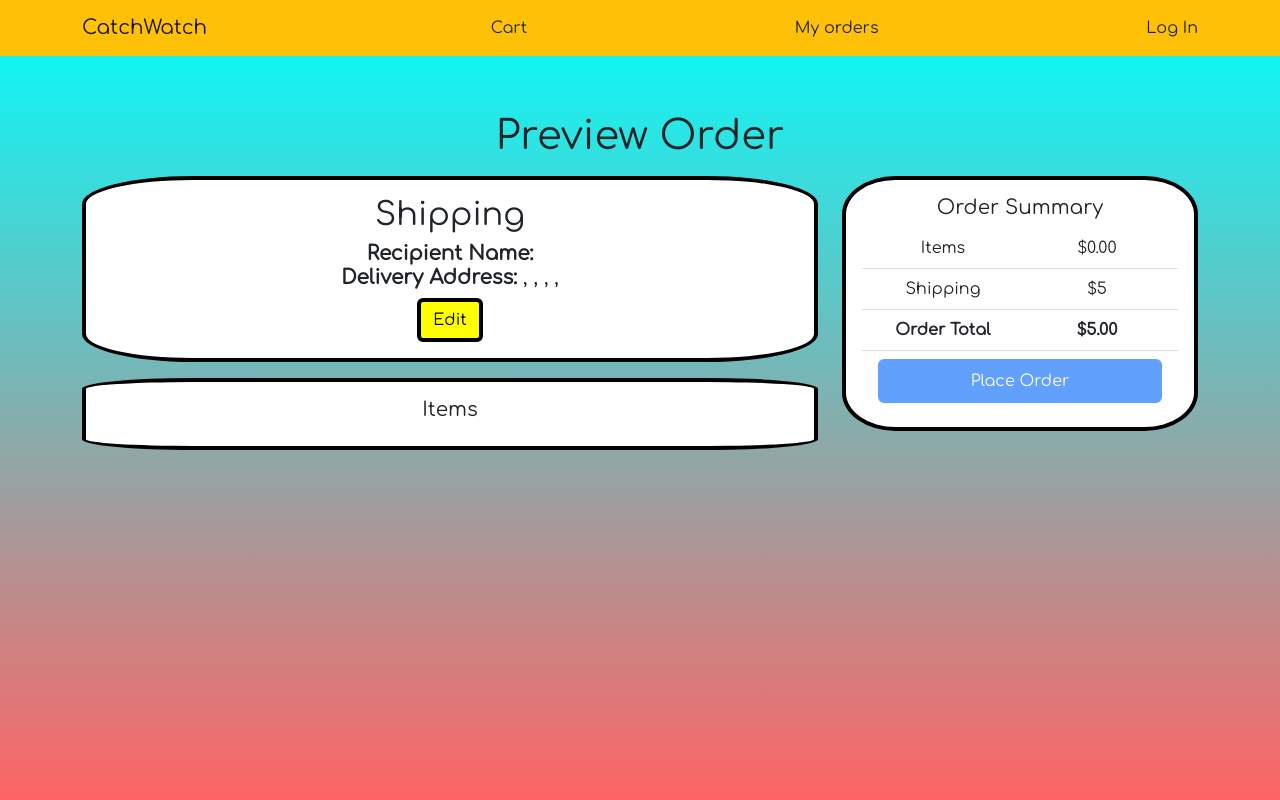
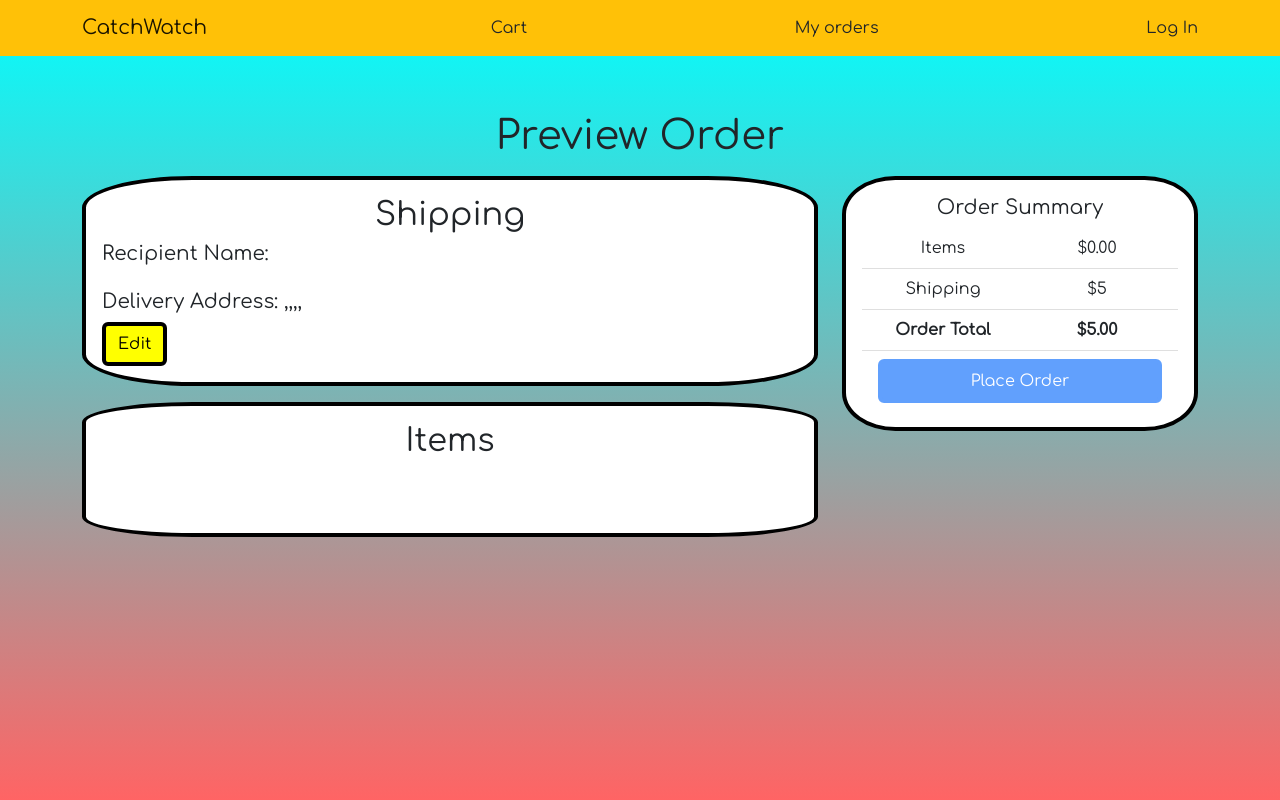
Before and after one commit to arajv11/NJITMilestone3, a React (Create React App) app in the folder frontend/: page /placeorder in a window 1280 px wide. Built offline with nearby package versions, Linux system fonts and the light colour scheme.

Commit message:
format order preview page

```diff
--- a/frontend/src/index.css
+++ b/frontend/src/index.css
@@ -84,3 +84,11 @@ h2 {
 .badge {
   font-size: 1rem;
 }
+
+.max-width {
+  max-width: 25%;
+}
+
+.align-left {
+  text-align: left;
+}
--- a/frontend/src/pages/PlaceOrderPage.js
+++ b/frontend/src/pages/PlaceOrderPage.js
@@ -80,15 +80,14 @@ export default function PlaceOrderPage() {
       <Row>
         <Col md={8}>
           <Card className="mb-3">
-            <Card.Body>
+            <Card.Body className="align-left">
               <h2>Shipping</h2>
               <h5>
-                <strong>Recipient Name: </strong> {cart.shippingAddress.name}{' '}
+                Recipient Name: {cart.shippingAddress.name} <br />
                 <br />
-                <strong>Delivery Address: </strong>{' '}
-                {cart.shippingAddress.address}, {cart.shippingAddress.city},{' '}
-                {cart.shippingAddress.shippingState},{' '}
-                {cart.shippingAddress.zipCode}, {cart.shippingAddress.country}
+                Delivery Address: {cart.shippingAddress.address},
+                {cart.shippingAddress.city},{cart.shippingAddress.shippingState}
+                ,{cart.shippingAddress.zipCode},{cart.shippingAddress.country}
               </h5>
               <Button
                 onClick={() => {
@@ -101,26 +100,30 @@ export default function PlaceOrderPage() {
           </Card>
           <Card className="mb-3">
             <Card.Body>
-              <Card.Title>Items</Card.Title>
+              <h2>Items</h2>
               <ListGroup variant="flush">
                 {cart.cartItems.map((item) => (
                   <ListGroup.Item key={item._id}>
                     <Row className="align-items-center">
-                      <Col md={6}>
+                      <span className="max-width">
                         <img
                           src={item.image}
                           alt={item.name}
                           className="img-fluid rounded img-thumbnail"
                         ></img>{' '}
+                      </span>
+                      <span className="max-width">
                         <span>{item.name}</span>
-                      </Col>
-                      <Col md={3}>
-                        <span>{item.quantity}</span>
-                      </Col>
-                      <Col md={3}>${item.price}</Col>
+                      </span>
+                      <span className="max-width">
+                        Quantity: {item.quantity}
+                      </span>
+                      <span className="max-width">Price: ${item.price}</span>
                     </Row>
                   </ListGroup.Item>
                 ))}
+                <br />
+                <br />
               </ListGroup>
             </Card.Body>
           </Card>
```
